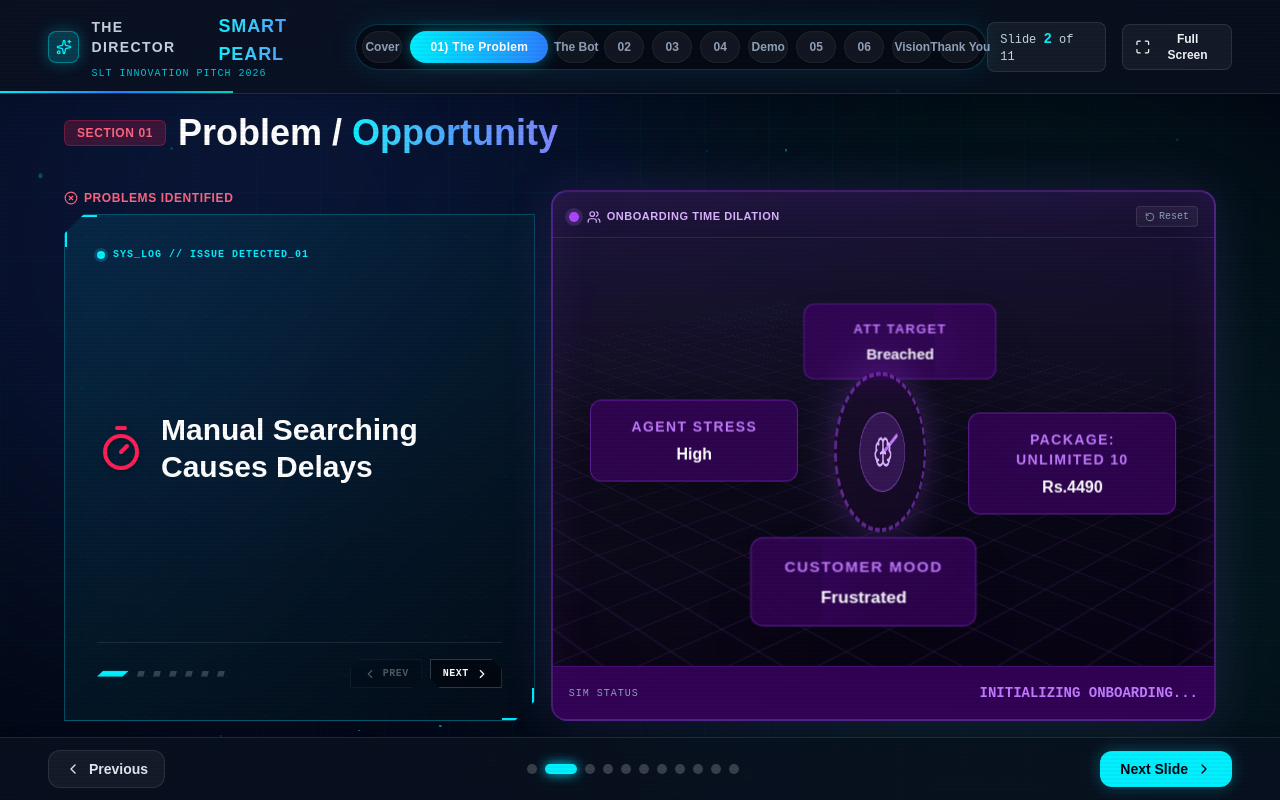
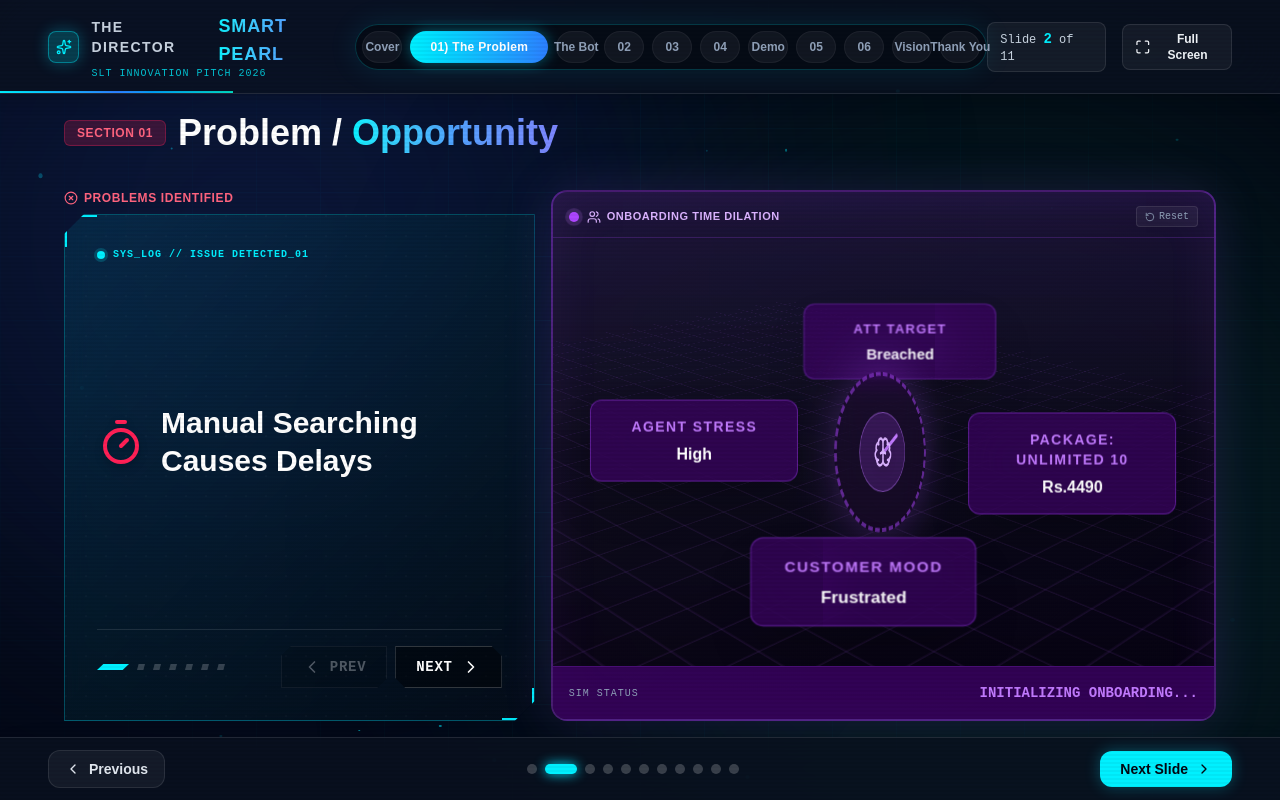
Before and after one commit to kudagama/smart-directory-presentation, a React (Vite) app: page / in a window 1280 px wide. Both pictures are taken after a click on the button "Next Slide". Built offline with nearby package versions, Linux system fonts and the light colour scheme.

Commit message:
feat: implement main application component with interactive presentation slides and animations

```diff
--- a/src/App.tsx
+++ b/src/App.tsx
@@ -1449,11 +1449,11 @@ export const App = () => {
                                   setSlide1StepIdx(prev => Math.max(0, prev - 1));
                                 }}
                                 disabled={slide1StepIdx === 0}
-                                className="group relative px-3 py-1.5 bg-black/40 hover:bg-white/10 border border-white/20 hover:border-corpCyan disabled:opacity-30 disabled:cursor-not-allowed transition-all text-white cursor-pointer overflow-hidden flex items-center gap-1.5"
+                                className="group relative px-5 py-2.5 bg-black/40 hover:bg-white/10 border border-white/20 hover:border-corpCyan disabled:opacity-30 disabled:cursor-not-allowed transition-all text-white cursor-pointer overflow-hidden flex items-center gap-2"
                                 style={{ clipPath: 'polygon(10px 0, 100% 0, 100% calc(100% - 10px), calc(100% - 10px) 100%, 0 100%, 0 10px)' }}
                               >
-                                <ChevronLeft className="w-3.5 h-3.5 group-hover:-translate-x-1 transition-transform" />
-                                <span className="text-[10px] font-mono font-bold uppercase tracking-wider hidden sm:block">Prev</span>
+                                <ChevronLeft className="w-5 h-5 group-hover:-translate-x-1 transition-transform" />
+                                <span className="text-sm font-mono font-bold uppercase tracking-wider hidden sm:block">Prev</span>
                               </button>
                               <button
                                 onClick={(e) => {
@@ -1462,11 +1462,11 @@ export const App = () => {
                                   setSlide1StepIdx(prev => Math.min(CHARACTER_SIMULATION_STEPS.length - 1, prev + 1));
                                 }}
                                 disabled={slide1StepIdx === CHARACTER_SIMULATION_STEPS.length - 1}
-                                className="group relative px-3 py-1.5 bg-black/40 hover:bg-white/10 border border-white/20 hover:border-corpCyan disabled:opacity-30 disabled:cursor-not-allowed transition-all text-white cursor-pointer overflow-hidden flex items-center gap-1.5"
+                                className="group relative px-5 py-2.5 bg-black/40 hover:bg-white/10 border border-white/20 hover:border-corpCyan disabled:opacity-30 disabled:cursor-not-allowed transition-all text-white cursor-pointer overflow-hidden flex items-center gap-2"
                                 style={{ clipPath: 'polygon(0 0, calc(100% - 10px) 0, 100% 10px, 100% 100%, 10px 100%, 0 calc(100% - 10px))' }}
                               >
-                                <span className="text-[10px] font-mono font-bold uppercase tracking-wider hidden sm:block">Next</span>
-                                <ChevronRight className="w-3.5 h-3.5 group-hover:translate-x-1 transition-transform" />
+                                <span className="text-sm font-mono font-bold uppercase tracking-wider hidden sm:block">Next</span>
+                                <ChevronRight className="w-5 h-5 group-hover:translate-x-1 transition-transform" />
                               </button>
                             </div>
                           </div>
```
